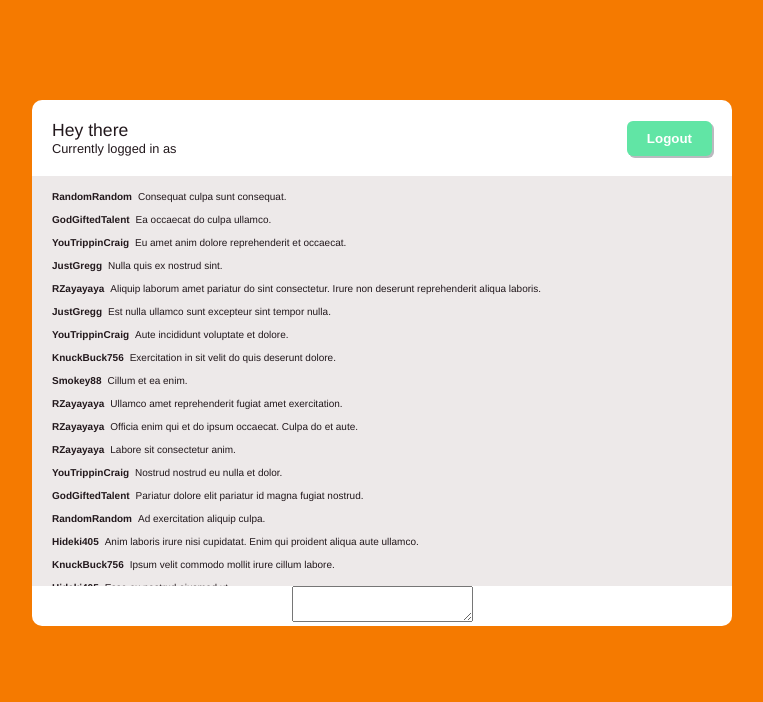
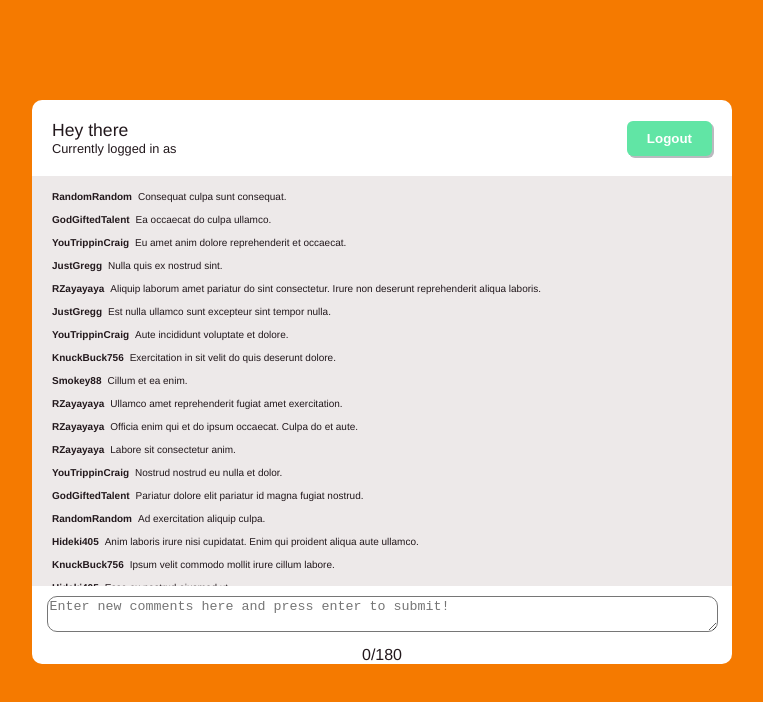
Before and after one commit to SmithBWare89/chatroom-app, a Vue app: page /chatroom in a window 1280 px wide. Shown: the top 702 px of the page, without its empty margins (258-1021 px from the left). Built offline with nearby package versions, Linux system fonts and the light colour scheme; data requests are answered from the project's data file.

Commit message:
Added reactivity to character count

```diff
--- a/src/components/NewChat.vue
+++ b/src/components/NewChat.vue
@@ -1,12 +1,31 @@
 <template>
 <div id="chatInput">
-    <textarea required></textarea>
+    <textarea
+        placeholder="Enter new comments here and press enter to submit!"
+        required
+        autofocus="true"
+        maxlength="180"
+        v-model="message"
+    />
+    <span><span>{{ charCount }}</span>/180</span>
 </div>
 </template>
 
 <script>
+import { ref } from '@vue/reactivity'
+import { watch, watchEffect } from '@vue/runtime-core'
 export default {
-    name: 'NewChat'
+    name: 'NewChat',
+    setup() {
+        const charCount = ref(0)
+        const message = ref('')
+
+        watchEffect(() => {
+            charCount.value = message.value.length
+        }, message.value.length)
+
+        return { charCount, message }
+    }
 }
 </script>
 
@@ -19,4 +38,11 @@ export default {
         border-bottom-left-radius: 10px;
         border-bottom-right-radius: 10px;
     }
+
+    textarea {
+        width: 95%;
+        margin: 10px auto;
+        border-radius: 10px 10px;
+        outline: none;
+    }
 </style>
--- a/src/views/Chatroom.vue
+++ b/src/views/Chatroom.vue
@@ -1,8 +1,6 @@
 <template>
-  <div class="chatroom">
     <ChatView :data="data" />
     <NewChat />
-  </div>
 </template>
 
 <script>
@@ -79,8 +77,5 @@ export default {
 </script>
 
 <style>
-  .chatroom {
-    width: 100%;
-    height: 100%;
-  }
+
 </style>
```
